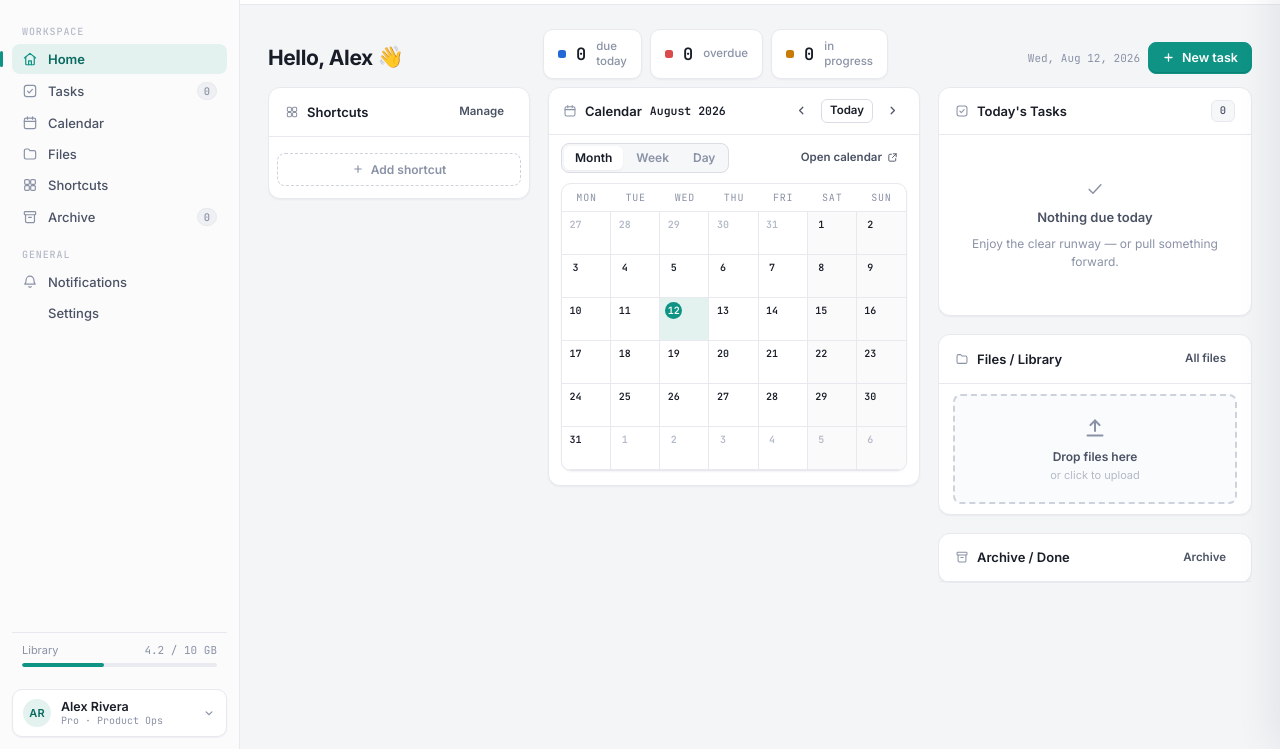
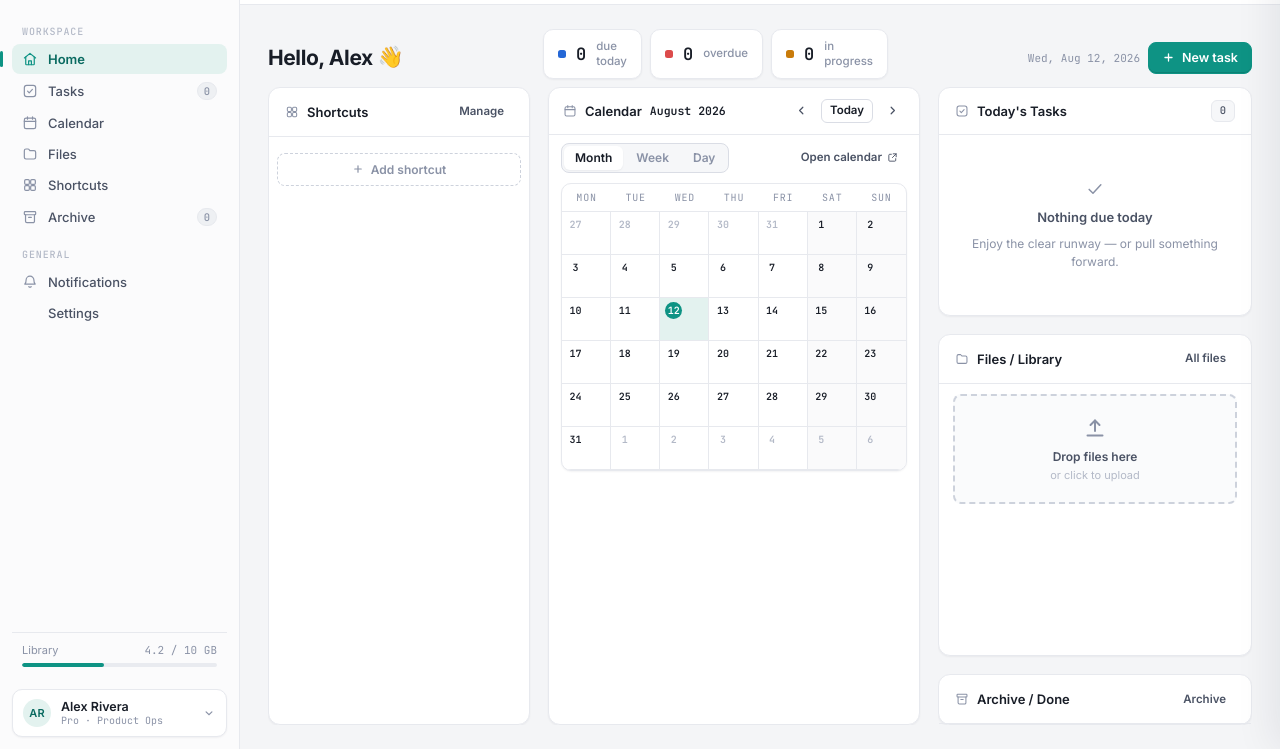
Before and after one commit to ryLwasHere/Syspro_Management, a website: page index.html in a window 1280 px wide. Shown: the part 51-800 px from the top of the page. Drawn offline with Linux system fonts and the light colour scheme; no server answers.

Commit message:
Home UI Fix #4

```diff
--- a/css/styles.css
+++ b/css/styles.css
@@ -51,6 +51,8 @@ a{color:inherit;text-decoration:none}
 #app.ready{opacity:1}
 .main-col{flex:1;display:flex;flex-direction:column;min-width:0}
 #content{flex:1;overflow:hidden;padding:24px 28px 24px;animation:pagein .22s ease both}
+#content:has(.home-grid){display:flex;flex-direction:column}
+#content:has(.home-grid) .page-head{flex:0 0 auto}
 @keyframes pagein{from{opacity:0;transform:translateY(5px)}to{opacity:1;transform:none}}
 .dotgrid{background-image:radial-gradient(circle,#DFE3EA 1px,transparent 1px);background-size:20px 20px}
 
@@ -161,7 +163,7 @@ textarea.inp{resize:vertical;min-height:74px;line-height:1.55}
 .stat .sq{width:8px;height:8px;border-radius:2.5px;flex:0 0 auto}
 
 /* ============ HOME GRID ============ */
-.home-grid{display:grid;grid-template-columns:262px 1fr 314px;gap:18px;align-items:start;max-height:calc(100vh - 150px);overflow:hidden}
+.home-grid{display:grid;grid-template-columns:262px 1fr 314px;gap:18px;align-items:stretch;flex:1;min-height:0;overflow:hidden}
 .sc-row{display:flex;align-items:center;gap:10px;padding:8px 12px;border-radius:var(--r);cursor:pointer;transition:background .12s;margin:0 8px;width:calc(100% - 16px)}
 .sc-row:hover{background:var(--panel-3)}
 .sc-row:hover .sc-ext{opacity:1}
@@ -170,10 +172,12 @@ textarea.inp{resize:vertical;min-height:74px;line-height:1.55}
 .sc-add{display:flex;align-items:center;justify-content:center;gap:7px;margin:8px;padding:8px;border:1px dashed var(--line-3);border-radius:var(--r);color:var(--ink-3);font-weight:600;font-size:12px;transition:all .13s;width:calc(100% - 16px)}
 .sc-add:hover{border-color:var(--acc);color:var(--acc-700);background:var(--acc-soft)}
 .apptile{width:28px;height:28px;border-radius:7px;display:grid;place-items:center;font-weight:700;font-size:12px;flex:0 0 auto;font-family:var(--mono)}
-.home-right{display:flex;flex-direction:column;gap:18px;max-height:calc(100vh - 150px);overflow-y:auto}
-.shortcuts-panel{flex:0 0 auto;overflow-y:auto;display:flex;flex-direction:column}
-.calendar-panel{flex:1;min-height:0;display:flex;flex-direction:column}
-#hcalBody{flex:1;min-height:0;overflow:hidden;height:100%}
+.home-right{display:flex;flex-direction:column;gap:18px;height:100%;overflow-y:auto}
+.shortcuts-panel{overflow-y:auto;display:flex;flex-direction:column;height:100%}
+.calendar-panel{flex:1;min-height:0;display:flex;flex-direction:column;align-self:stretch}
+#hcalBody{flex:1;min-height:0;overflow:hidden;height:100%;display:flex;flex-direction:column}
+#hcalBody .cal-dow{flex:0 0 auto}
+#hcalBody .cal-month.mini{flex:1;grid-template-rows:repeat(6,1fr)}
 #calBody{flex:1;min-height:0;overflow:hidden}
 
 /* ============ TODAY TASK ITEMS ============ */
```
Also changed, not shown: index.html (+1 -1 lines).
